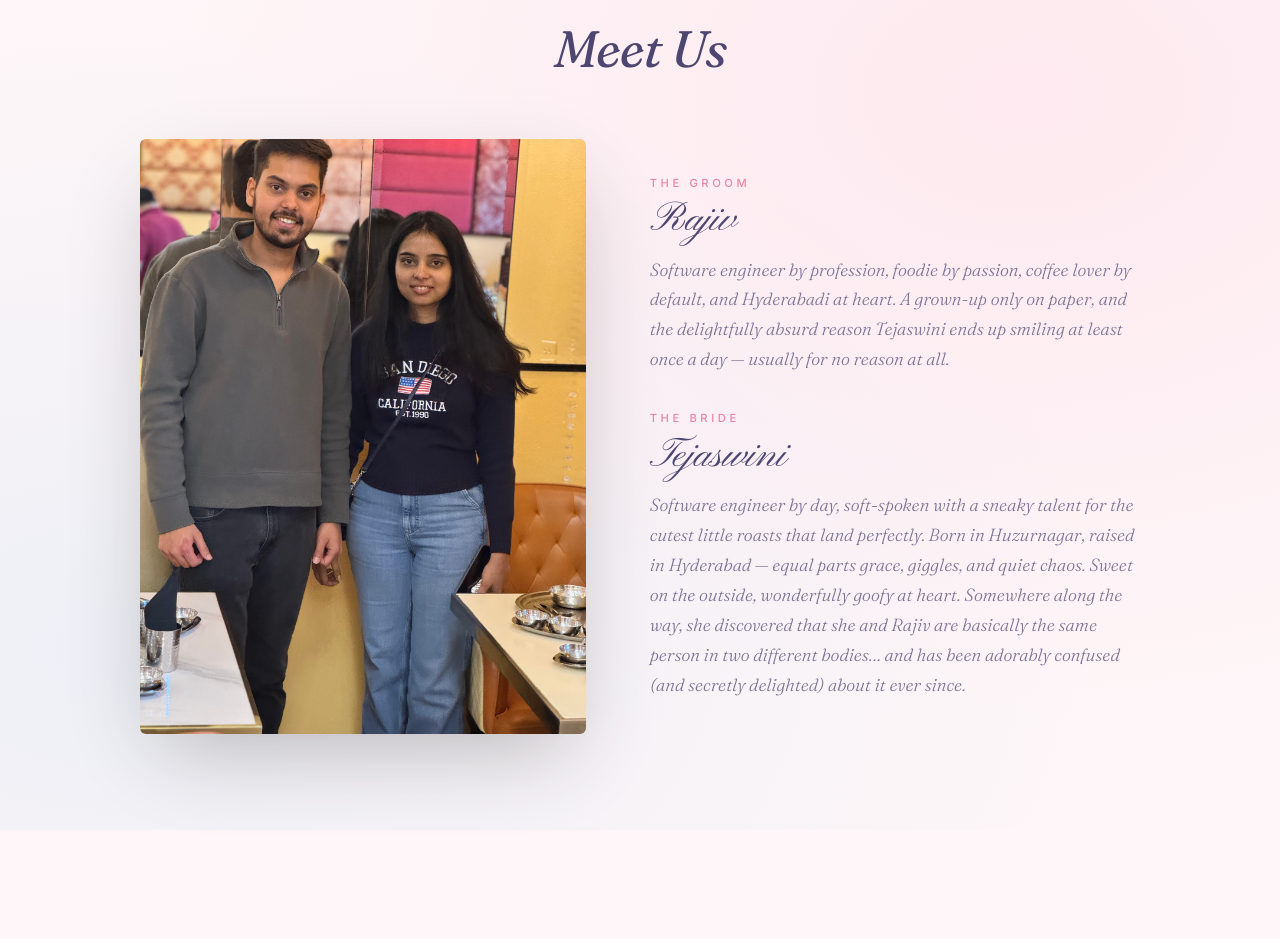
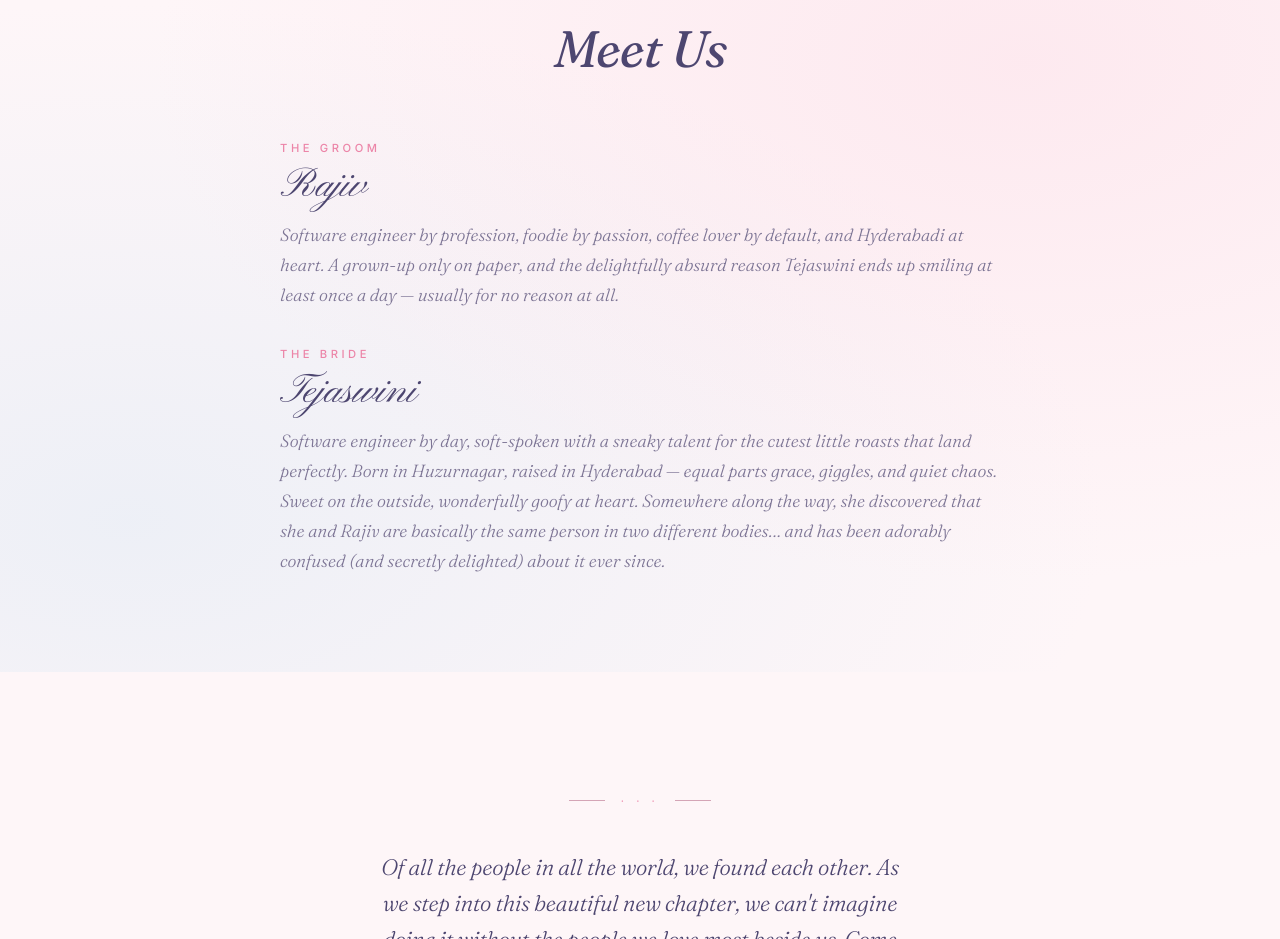
Before and after one commit to Tejaswini030/engagement, a plain HTML site: page index.html in a window 1280 px wide. Shown: the part 1820-2759 px from the top of the page. Drawn offline with Linux system fonts and the light colour scheme; no server answers; a web font is replaced by a local one.

Commit message:
Remove couple photo from Meet Us section

```diff
--- a/index.html
+++ b/index.html
@@ -44,9 +44,6 @@
   <section class="meet">
     <h2 class="reveal">Meet Us</h2>
     <div class="meet-grid">
-      <div class="meet-photo reveal">
-        <img src="teju-rajiv.jpg" alt="Rajiv and Tejaswini" />
-      </div>
       <div class="meet-bios">
         <div class="bio reveal" style="--delay: 0.1s">
           <h3>The Groom</h3>
--- a/styles.css
+++ b/styles.css
@@ -227,12 +227,8 @@ section, header, footer { padding: 5rem 1.5rem; text-align: center; }
   text-align: center;
 }
 .meet-grid {
-  display: grid;
-  grid-template-columns: 1fr 1.1fr;
-  gap: 4rem;
-  max-width: 1000px;
+  max-width: 720px;
   margin: 0 auto;
-  align-items: center;
 }
 .meet-photo {
   border-radius: 6px;
```
Also changed, not shown: teju-rajiv.jpg (deleted).
